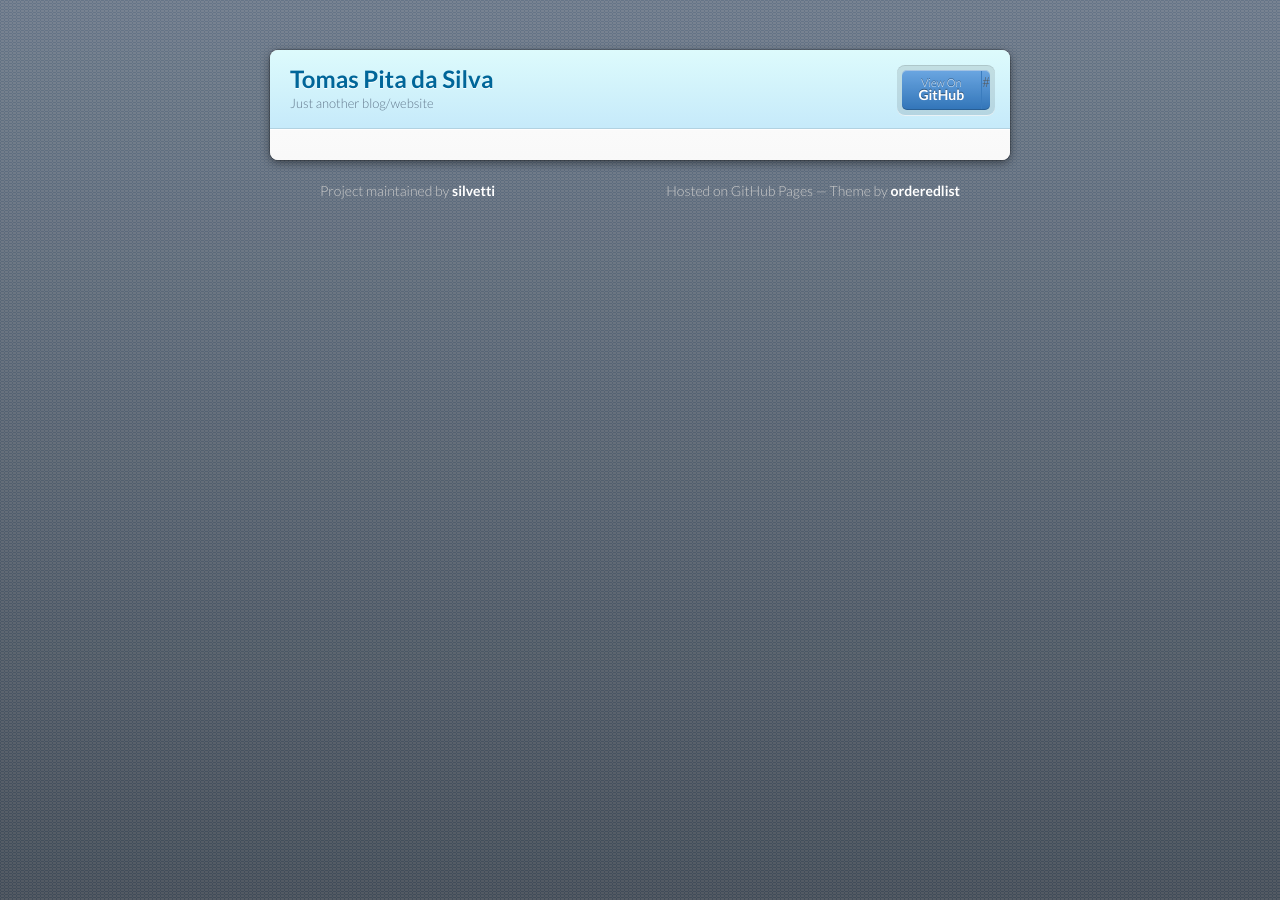
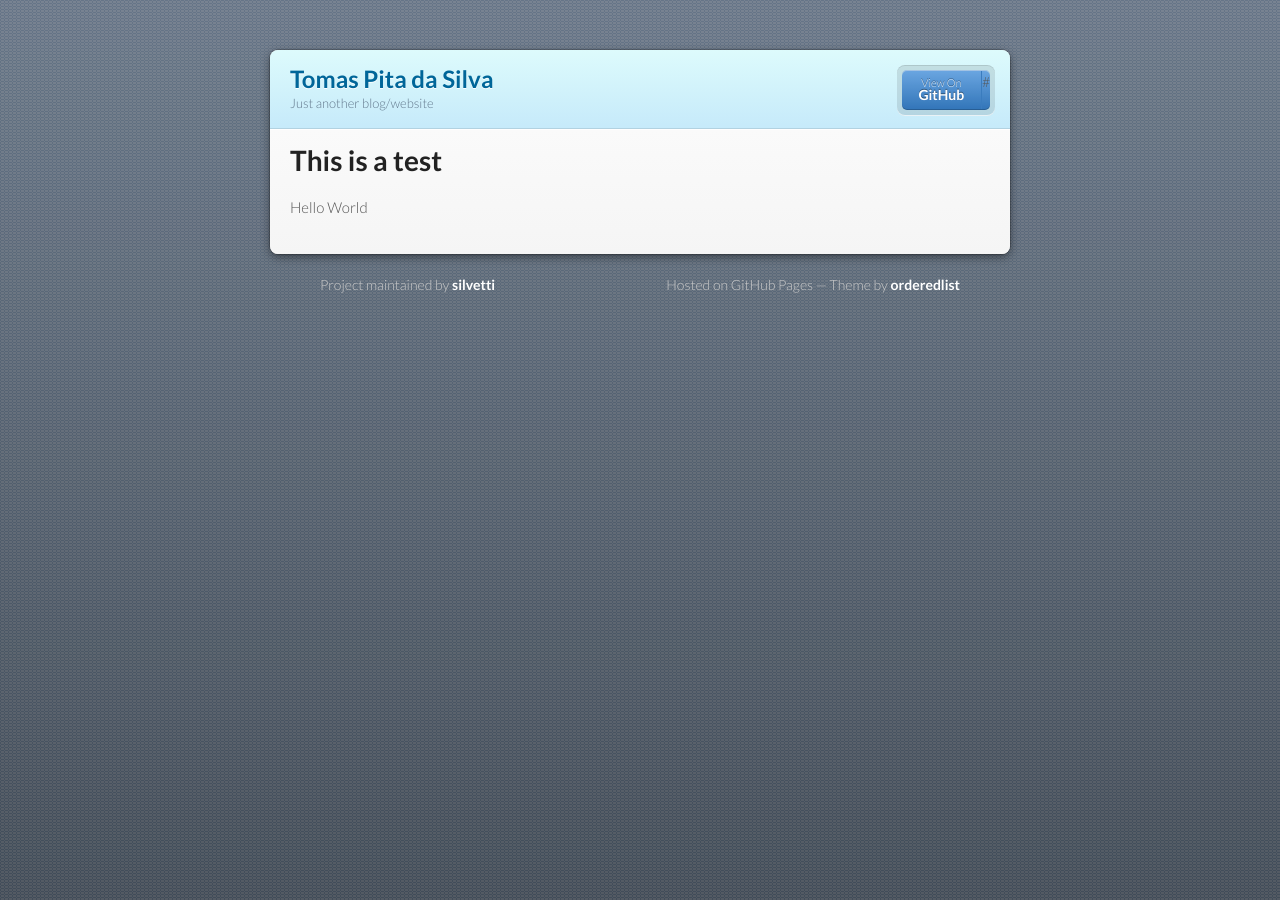
Before and after one commit to silvetti/tomaspitadasilva.github.io, a Jekyll site: the page built from index.md, in a window 1280 px wide. Built offline with Jekyll 4.4.1, drawn with Linux system fonts in a browser that asks for light colours; our own code applies the rules of GitHub Pages for plain Markdown files.

Commit message:
new test

```diff
--- a/index.md
+++ b/index.md
@@ -1,3 +1,3 @@
----
-layout: default
----
+# This is a test
+
+Hello World
```
